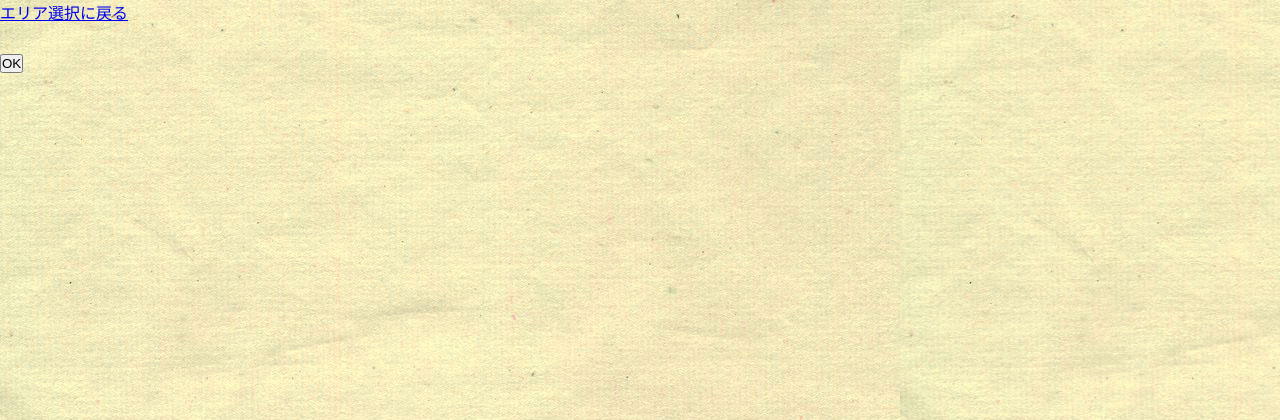
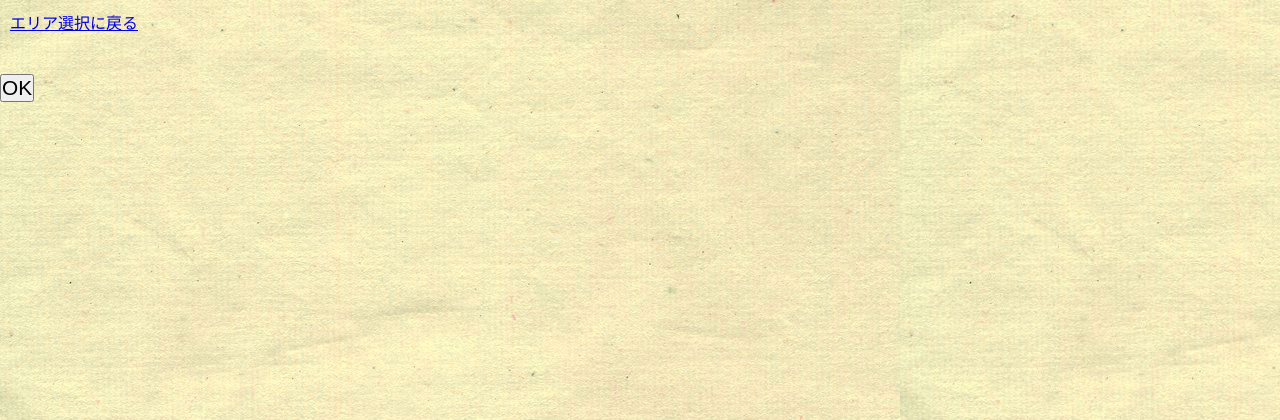
Before and after one commit to iruiwei/mizube, a PHP site: page /htdocs/edit.php?area=1 in a window 1280 px wide. Shown: the top 420 px of the page. Run offline with PHP 8.4, Linux system fonts and the light colour scheme; data that the repository does not hold is empty.

Commit message:
editとかのsytle

```diff
--- a/htdocs/admin.php
+++ b/htdocs/admin.php
@@ -17,6 +17,7 @@ require('dbconnect.php');
 	<!-- Date: 2012-10-09 -->
 </head>
 <body>
+	<div id="admin">
 	<?php
 		echo "エリア";
 		echo '<br/>';
@@ -34,6 +35,6 @@ require('dbconnect.php');
 		}
 		?>
 		</table>
-
+	</dic>
 </body>
 </html>
--- a/htdocs/edit.php
+++ b/htdocs/edit.php
@@ -26,6 +26,7 @@ $d=2;
 	<!-- Date: 2012-10-09 -->
 </head>
 <body>
+	<div id="admin">
 	<a href="admin.php">エリア選択に戻る</a><br>
 	<form action="done.php" method="post">
 
@@ -61,7 +62,7 @@ $d=2;
 				$data2n=mysql_fetch_assoc($recordset2n);
 	?>
 	 <div class="ship_to"><?php echo $data2n['c1'];?> →　<?php echo $data2n['c2'];?>	</div>
-<!----><input type="text" name="<?php echo $data2n['id'];?>" value="<?php echo $data2n['comText'];?>">
+<!----><input type="text" name="<?php echo $data2n['id'];?>" value="<?php echo $data2n['comText'];?> " style="font-size:1.3em;">
 		<?php
 			$A_at[$at]=$data2n['id'];
 			$at++;
@@ -162,8 +163,9 @@ $d=2;
 	$_SESSION['aid']=$A_at;
 	?>
 	<br>
-	<input type="submit" value="OK"/>
-
+	<input type="submit" value="OK" style="font-size:1.3em;"/>
+	<br>
+</div>
 </form>
 </body>
 </html>
--- a/htdocs/style.css
+++ b/htdocs/style.css
@@ -276,6 +276,10 @@ select{
 	float: left;
 	padding: 60px 0 0 0;
 }
+/* rest-----------------------------------------------------------------------------*/
+#admin{
+	padding:10px;
+}
 
 /* Twitter-----------------------------------------------------------------------------*/
 .twitter{
```
